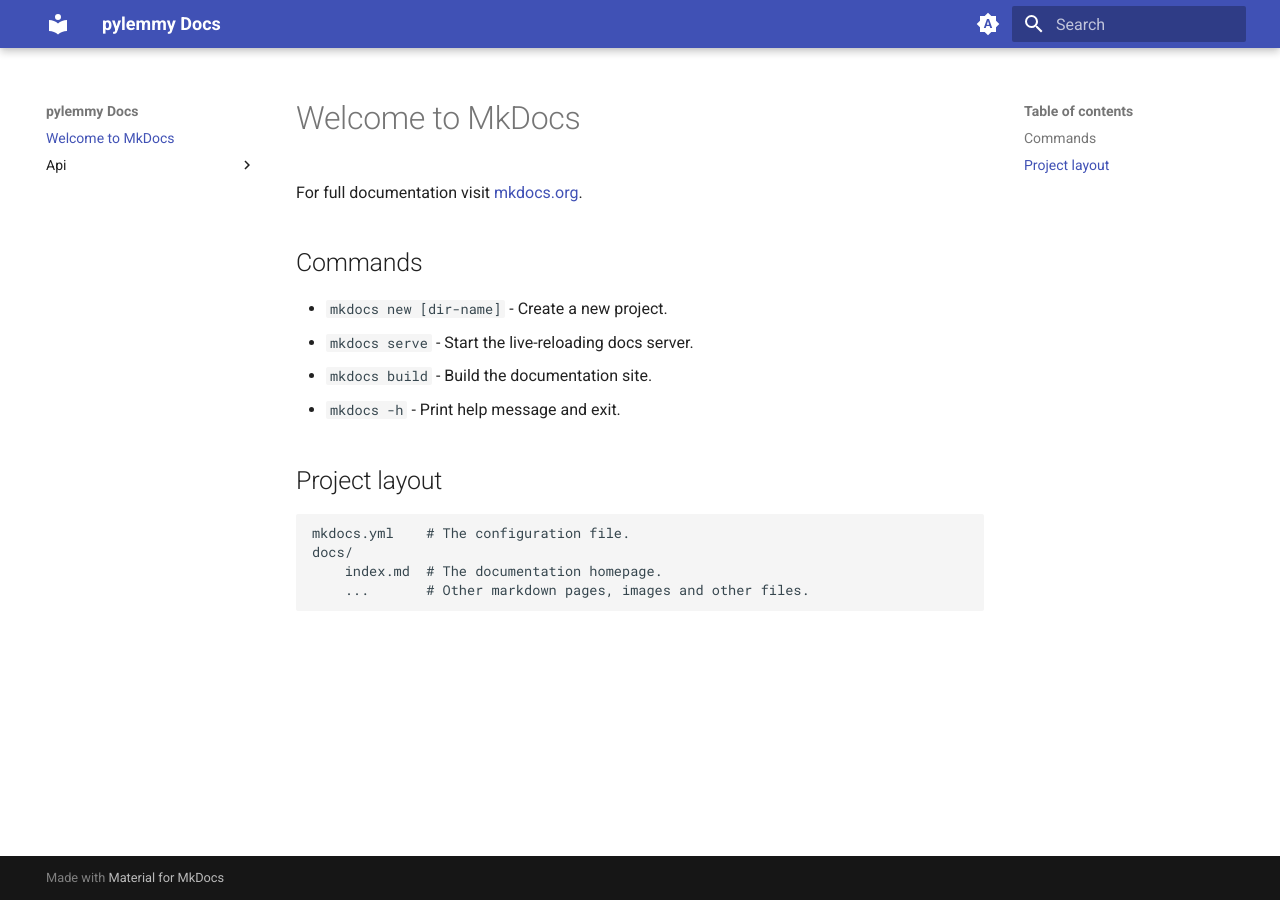
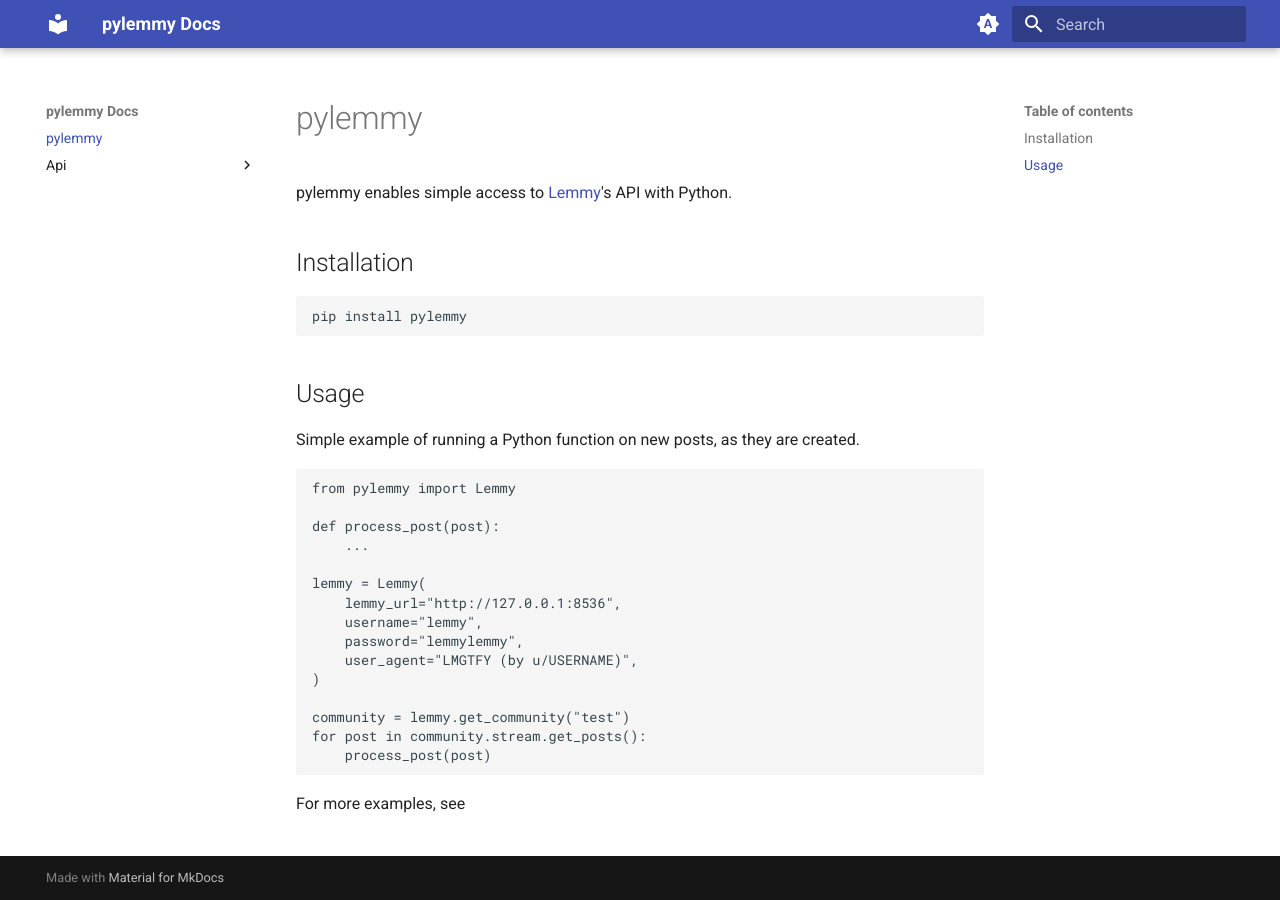
Before and after one commit to dcferreira/pylemmy, an MkDocs documentation site: the page built from docs/index.md, in a window 1280 px wide. Built offline with MkDocs 1.6.1 and Material for MkDocs 9.7.7, drawn with Linux system fonts in a browser that asks for light colours.

Commit message:
simple docs with example

````diff
--- a/docs/index.md
+++ b/docs/index.md
@@ -1,17 +1,33 @@
-# Welcome to MkDocs
+# pylemmy
 
-For full documentation visit [mkdocs.org](https://www.mkdocs.org).
+pylemmy enables simple access to [Lemmy](https://join-lemmy.org/)'s API with Python.
 
-## Commands
+## Installation
 
-* `mkdocs new [dir-name]` - Create a new project.
-* `mkdocs serve` - Start the live-reloading docs server.
-* `mkdocs build` - Build the documentation site.
-* `mkdocs -h` - Print help message and exit.
+```commandline
+pip install pylemmy
+```
 
-## Project layout
+## Usage
 
-    mkdocs.yml    # The configuration file.
-    docs/
-        index.md  # The documentation homepage.
-        ...       # Other markdown pages, images and other files.
+Simple example of running a Python function on new posts, as they are created.
+
+```python
+from pylemmy import Lemmy
+
+def process_post(post):
+    ...
+
+lemmy = Lemmy(
+    lemmy_url="http://127.0.0.1:8536",
+    username="lemmy",
+    password="lemmylemmy",
+    user_agent="LMGTFY (by u/USERNAME)",
+)
+
+community = lemmy.get_community("test")
+for post in community.stream.get_posts():
+    process_post(post)
+```
+
+For more examples, see
````
Also changed, not shown: README.md (+25 -1 lines), 5 other files.
